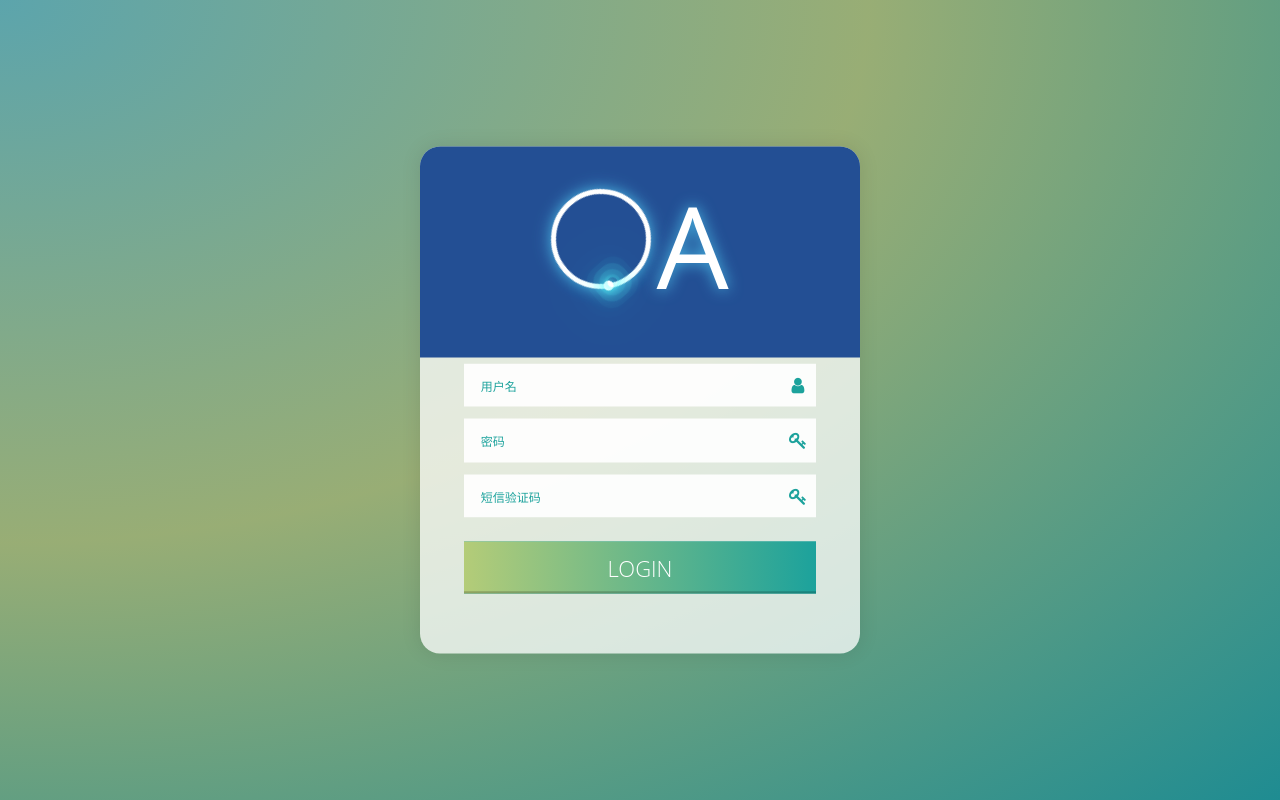
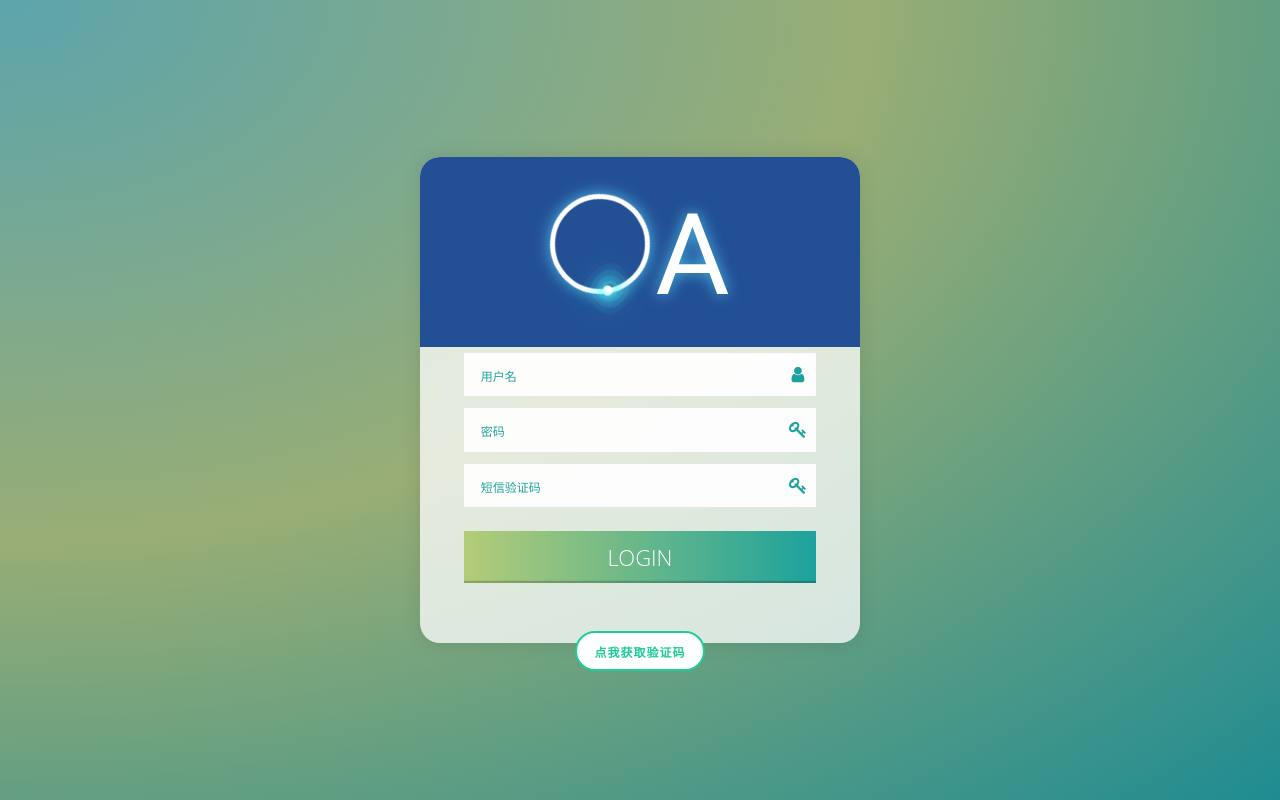
Before and after one commit to hugoren/oa, a Django app: page /login in a window 1280 px wide. Run offline with Django 3.2, Linux system fonts and the light colour scheme; some libraries are stand-ins or nearby versions.

Commit message:
login加入短信验证码

```diff
--- a/oa_app/templates/login.html
+++ b/oa_app/templates/login.html
@@ -11,10 +11,14 @@
 <script type="text/javascript" src="statci/lib/respond.min.js"></script>
 <![endif]-->
 <!--[if IE 6]>
-<script type="text/javascript" src="lib/DD_belatedPNG_0.0.8a-min.js" ></script>
+<script type="text/javascript" src="static/lib/DD_belatedPNG_0.0.8a-min.js" ></script>
 <script>DD_belatedPNG.fix('*');</script>
 <![endif]-->
  <script type="text/javascript" src="https://cdn.bootcss.com/jquery/3.3.1/jquery.min.js"></script>
+  <script type="text/javascript" src="https://cdn.bootcss.com/jqueryui/1.11.4/jquery-ui.min.js"></script>
+  <link rel="stylesheet" type="text/css" href="https://cdn.bootcss.com/jqueryui/1.11.4/jquery-ui.min.css" />
+  <link rel="stylesheet" type="text/css" href="https://cdn.bootcss.com/font-awesome/4.7.0/css/font-awesome.min.css" />
+
    <!--logo-->
     <style type="text/css">
 
@@ -212,7 +216,6 @@
         }
     </style>
 
-    <link rel="stylesheet" type="text/css" href="https://cdn.bootcss.com/font-awesome/4.7.0/css/font-awesome.min.css" />
 
    <!--表单样式-->
     <style type="text/css">
@@ -284,6 +287,17 @@
           transform: translateX(-50%) translateY(-50%);
           z-index: 10;
           box-shadow: 0 0 1em rgba(0,0,0,.1);
+        }
+
+         .form-sms
+        {
+              position: absolute;
+              top: 82%;
+              left: 50%;
+    /* margin-bottom: 10px; */
+              padding-bottom: 10px;
+              transform: translateX(-50%) translateY(-50%);
+              z-index: 10;
         }
 
         .form-login :focus
@@ -635,6 +649,119 @@
 
     </script>
 
+    <!--发送短信-->
+    <style type="text/css">
+        * {
+          font-family: 'Roboto', sans-serif;
+        }
+
+        .sms_container {
+          margin-left: -65px;
+          margin-top: 20px;
+          width: 130px;
+          height: 40px;
+          text-align: center;
+        }
+
+        button {
+          outline: none;
+          height: 40px;
+          text-align: center;
+          width: 130px;
+          border-radius: 40px;
+          background: #fff;
+          border: 2px solid #1ECD97;
+          color: #1ECD97;
+          letter-spacing: 1px;
+          font-size: 12px;
+          font-weight: bold;
+          cursor: pointer;
+          transition: all 0.25s ease;
+        }
+        button:hover {
+          color: white;
+          background: #1ECD97;
+        }
+        button:active {
+          letter-spacing: 2px;
+        }
+        button:after {
+          content: "点我获取验证码";
+        }
+
+        .onclic {
+          width: 40px;
+          border-color: #bbbbbb;
+          border-width: 3px;
+          font-size: 0;
+          border-left-color: #1ECD97;
+          -webkit-animation: rotating 2s 0.25s linear infinite;
+                  animation: rotating 2s 0.25s linear infinite;
+        }
+        .onclic:after {
+          content: "";
+        }
+        .onclic:hover {
+          color: #1ECD97;
+          background: white;
+        }
+
+        .validate {
+          font-size: 13px;
+          color: white;
+          background: #1ECD97;
+        }
+        .validate:after {
+          font-family: 'FontAwesome';
+          content: "\f00c";
+        }
+
+        @-webkit-keyframes rotating {
+          from {
+            -webkit-transform: rotate(0deg);
+                    transform: rotate(0deg);
+          }
+          to {
+            -webkit-transform: rotate(360deg);
+                    transform: rotate(360deg);
+          }
+        }
+
+        @keyframes rotating {
+          from {
+            -webkit-transform: rotate(0deg);
+                    transform: rotate(0deg);
+          }
+          to {
+            -webkit-transform: rotate(360deg);
+                    transform: rotate(360deg);
+          }
+        }
+
+    </style>
+
+    <script type="text/javascript">
+        $(function() {
+          $( "#sms_button" ).click(function() {
+            $( "#sms_button" ).addClass( "onclic", 250, validate);
+          });
+
+          function validate() {
+            setTimeout(function() {
+              $( "#sms_button" ).removeClass( "onclic" );
+              $( "#sms_button" ).addClass( "validate", 450, callback );
+            }, 2250 );
+          }
+            function callback() {
+              setTimeout(function() {
+                $( "#sms_button" ).removeClass( "validate" );
+              }, 1250 );
+            }
+          });
+
+    </script>
+
+
 
 <title>OA登录</title>
 <meta name="keywords" content="oa login">
@@ -668,7 +795,13 @@
              <p>{{ stderr }}</p>
          {% endif %}
     <input type="submit" class="submit btn"  id="user_login" value="Login"/>
+
   </form>
+
+   <div class="form-sms">
+     <button id="sms_button"></button>
+  </div>
+
 </div>
 
 
--- a/requirements.txt
+++ b/requirements.txt
@@ -1,3 +1,4 @@
+# python==3.6.5
 django==2.0.4
 requests==2.18.4
 simplejson==3.13.2
```
